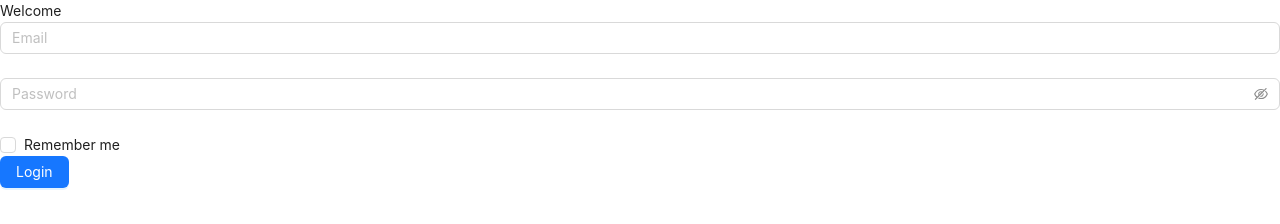
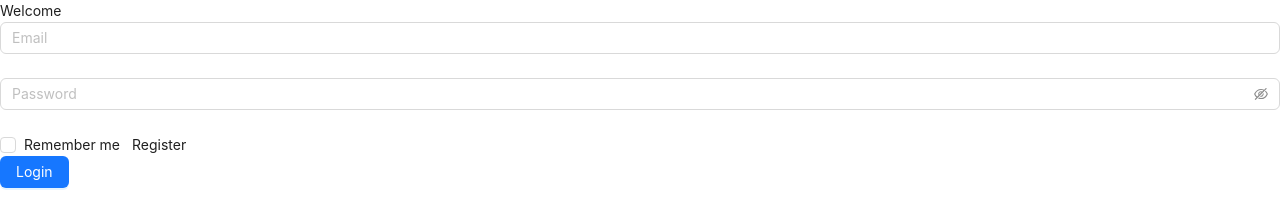
Before and after one commit to HungFPTU/api-Interceptor-team-01, a React (Vite) app: page /login in a window 1280 px wide. Shown: the top 224 px of the page. Built offline with nearby package versions, Linux system fonts and the light colour scheme.

Commit message:
Update index.tsx

```diff
--- a/src/pages/Login/index.tsx
+++ b/src/pages/Login/index.tsx
@@ -58,9 +58,14 @@ const Login: React.FC = () => {
           <Input.Password placeholder="Password" />
         </Form.Item>
 
-        <Form.Item name="remember" valuePropName="checked" noStyle>
-          <Checkbox className='text-gray-600'>Remember me</Checkbox>
-        </Form.Item>
+        <div className="flex items-center justify-between">
+          <Form.Item name="remember" valuePropName="checked" noStyle>
+            <Checkbox className='text-gray-600'>Remember me</Checkbox>
+          </Form.Item>
+          <a href="/register" className="ml-2 text-blue-500">  {/* Added link */}
+            Register
+          </a>
+        </div>
 
         <Form.Item>
           <Button type="primary" htmlType="submit" className="w-full mt-3">
```
